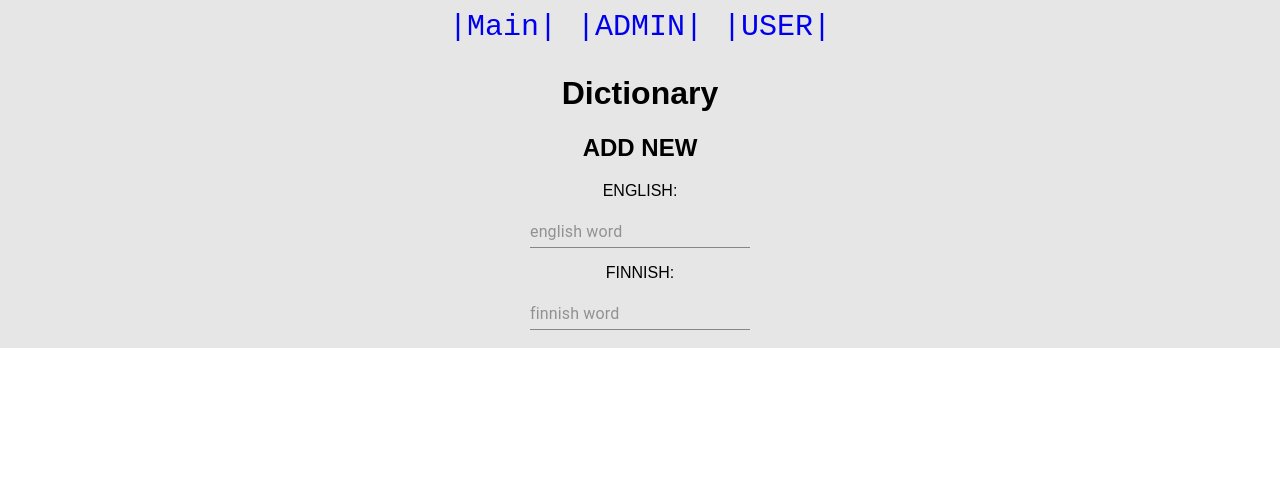
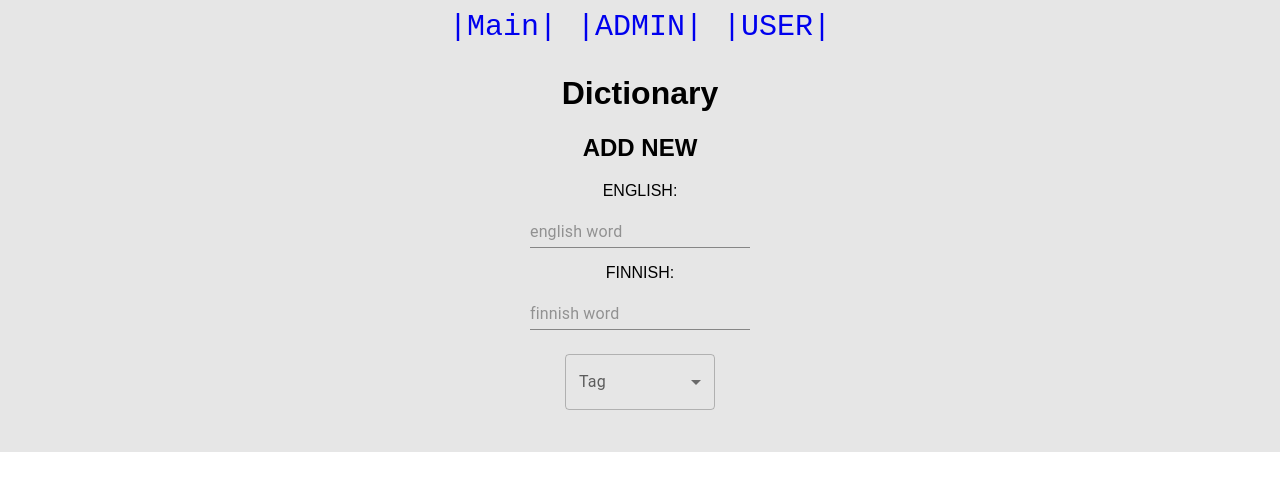
Before and after one commit to jftamk/language-app-project, a React (Create React App) app in the folder frontend/: page /admin in a window 1280 px wide. Shown: the top 490 px of the page. Built offline with nearby package versions, Linux system fonts and the light colour scheme.

Commit message:
Edit: Add Tag option

```diff
--- a/frontend/src/admin.js
+++ b/frontend/src/admin.js
@@ -1,8 +1,11 @@
 import React, { useState, useEffect } from "react";
 
 //import "./AdminCSS.css";
-
+import InputLabel from "@mui/material/InputLabel";
 import Input from "@mui/material/Input";
+import MenuItem from "@mui/material/MenuItem";
+import FormControl from "@mui/material/FormControl";
+import Select from "@mui/material/Select";
 
 //Init arrays
 //const list = [];
@@ -10,7 +13,7 @@ import Input from "@mui/material/Input";
 function ADMIN() {
   const [eng, setENG] = useState(""); //Todo items
   const [fin, setFIN] = useState(""); //Todo items
-  // const [tag, setTAG] = useState(""); //Todo items
+  const [tag, setTAG] = useState(""); //Todo items
   //const [state, setState] = useState(list); //main list
   // const [init, setInit] = useState("");
 
@@ -37,6 +40,21 @@ function ADMIN() {
               value={fin}
               onChange={(e) => setFIN(e.target.value)}
             />{" "}
+            <br></br>{" "}
+            <FormControl sx={{ m: 3, width: 150 }}>
+              <InputLabel id="demo-simple-select-label">Tag</InputLabel>
+              <Select
+                labelId="demo-simple-select-label"
+                id="demo-simple-select"
+                value={tag}
+                label="Age"
+                onChange={(e) => setTAG(e.target.value)}
+              >
+                <MenuItem value={"Colors"}>Colors</MenuItem>
+                <MenuItem value={"Animals"}>Animals</MenuItem>
+                <MenuItem value={"Other"}>Other</MenuItem>
+              </Select>
+            </FormControl>
             <br></br>
           </div>
           <br></br>
```
